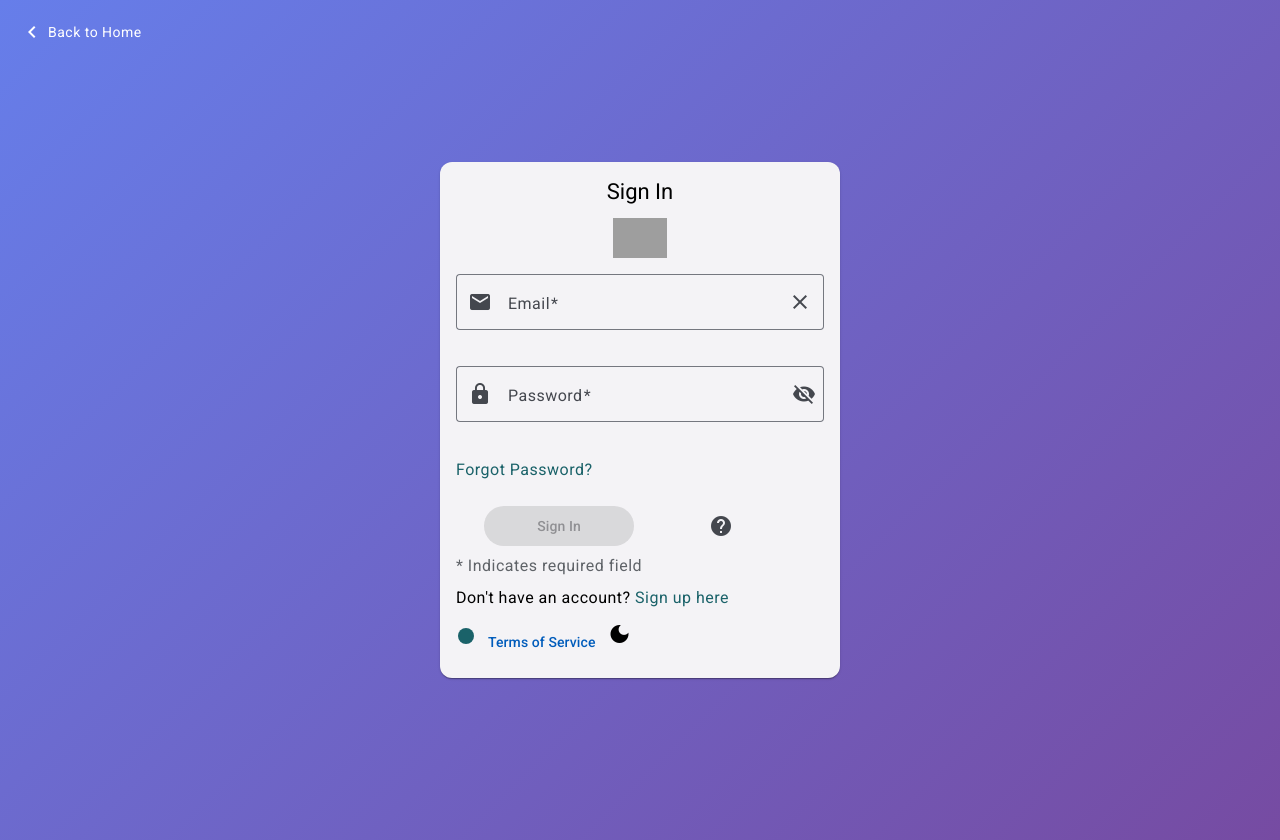
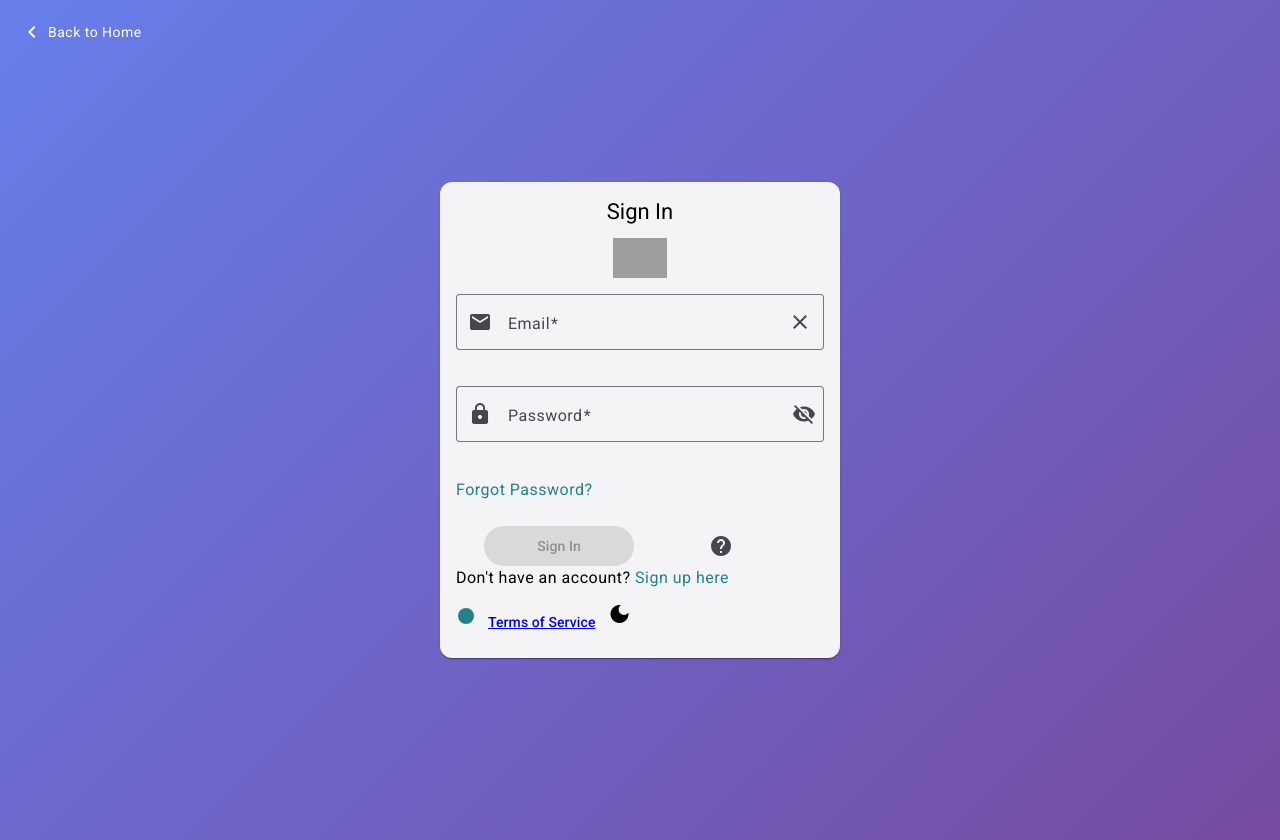
Before and after one commit to amitraut18/CheckAccessibility, an Angular app: page / in a window 1280 px wide. Built offline with nearby package versions, Linux system fonts and the light colour scheme; grey boxes are pictures that could not be loaded.

Commit message:
added login screen which will have WCAG issue

```diff
--- a/src/app/login/login.component.html
+++ b/src/app/login/login.component.html
@@ -1,12 +1,14 @@
 <div class="login-container">
-  <a routerLink="/home" aria-label="Back to Home">
-    <mat-icon aria-hidden="true" role="presentation">chevron_left</mat-icon>
+  <!-- ISSUE: Back link missing aria-label and icon not hidden -->
+  <a routerLink="/home">
+    <mat-icon>chevron_left</mat-icon>
     Back to Home
   </a>
 
   <mat-card class="login-card">
     <mat-card-header>
-      <img src="assets/logo.png" height="40" alt="Company logo">
+      <!-- ISSUE: Logo image missing alt attribute -->
+      <img src="assets/logo.png" height="40">
       <mat-card-title>Sign In</mat-card-title>
     </mat-card-header>
     <mat-card-content>
@@ -19,14 +21,8 @@
                  required
                  autocomplete="email">
           <mat-icon matPrefix>email</mat-icon>
-          <mat-icon matSuffix
-                    (click)="clearEmail()"
-                    (keydown.enter)="clearEmail()"
-                    (keydown.space)="clearEmail(); $event.preventDefault()"
-                    tabindex="0"
-                    role="button"
-                    aria-hidden="false"
-                    [attr.aria-label]="'Clear email'">clear</mat-icon>
+          <!-- ISSUE: Interactive icon without keyboard handlers, tabindex, role, or aria-label -->
+          <mat-icon matSuffix (click)="clearEmail()">clear</mat-icon>
           <mat-error *ngIf="loginForm.get('email')?.hasError('required')">
             Email is required
           </mat-error>
@@ -43,13 +39,15 @@
                  required
                  autocomplete="current-password">
           <mat-icon matPrefix>lock</mat-icon>
+          <!-- ISSUE: Using plain aria-label instead of Angular binding [attr.aria-label] -->
           <button mat-icon-button
                   matSuffix
                   type="button"
                   (click)="hidePassword = !hidePassword"
-                  [attr.aria-label]="'Toggle password visibility'"
+                  aria-label="Toggle password visibility"
                   [attr.aria-pressed]="!hidePassword">
-            <mat-icon aria-hidden="true">{{hidePassword ? 'visibility_off' : 'visibility'}}</mat-icon>
+            <!-- ISSUE: Icon inside button not hidden from screen readers -->
+            <mat-icon>{{hidePassword ? 'visibility_off' : 'visibility'}}</mat-icon>
           </button>
           <mat-error *ngIf="loginForm.get('password')?.hasError('required')">
             Password is required
@@ -59,12 +57,8 @@
           </mat-error>
         </mat-form-field>
 
-        <span (click)="forgotPassword()"
-              (keydown.enter)="forgotPassword()"
-              (keydown.space)="forgotPassword(); $event.preventDefault()"
-              tabindex="0"
-              role="button"
-              style="color: #1a6269; cursor: pointer;">
+        <!-- ISSUE: Interactive span with click handler missing keyboard support and role -->
+        <span (click)="forgotPassword()" style="color: #228189; cursor: pointer;">
           Forgot Password?
         </span>
 
@@ -76,59 +70,47 @@
             Sign In
           </button>
 
-          <button mat-icon-button
-                  type="button"
-                  (click)="showHelp()"
-                  [attr.aria-label]="'Show help information'">
-            <mat-icon aria-hidden="true">help</mat-icon>
+          <!-- ISSUE: Icon-only button without aria-label -->
+          <button mat-icon-button type="button" (click)="showHelp()">
+            <mat-icon>help</mat-icon>
           </button>
         </div>
       </form>
 
-      <p class="mat-caption" style="color: #5f6368; margin: 0.5rem 0; text-align: left;">
-        <span aria-hidden="true">*</span> Indicates required field
-      </p>
+      <!-- ISSUE: Required field explanation missing -->
 
+      <!-- ISSUE: Link with click handler missing keyboard support -->
       <p>
         Don't have an account?
-        <a (click)="goToSignup()"
-           (keydown.enter)="goToSignup()"
-           (keydown.space)="goToSignup(); $event.preventDefault()"
-           tabindex="0"
-           role="button"
-           aria-label="Sign up for new account"
-           style="cursor: pointer; color: #1a6269;">
+        <a (click)="goToSignup()" style="cursor: pointer; color: #228189;">
           Sign up here
         </a>
       </p>
 
-      <svg width="20" height="20" viewBox="0 0 20 20" role="img" aria-label="Decorative circle">
-        <title>Decorative circle</title>
-        <circle cx="10" cy="10" r="8" fill="#1a6269"/>
+      <!-- ISSUE: SVG without role or accessible name -->
+      <svg width="20" height="20" viewBox="0 0 20 20">
+        <circle cx="10" cy="10" r="8" fill="#228189"/>
       </svg>
 
-      <a href="/terms" mat-button>Terms of Service</a>
+      <!-- ISSUE: Invalid HTML nesting - anchor inside button -->
+      <button mat-button>
+        <a href="/terms">Terms of Service</a>
+      </button>
 
+      <!-- ISSUE: Interactive mat-icon with tabindex but aria-hidden="true" (focusable with aria-hidden) -->
       <mat-icon tabindex="0"
-                aria-hidden="false"
-                role="button"
-                [attr.aria-label]="'Toggle dark mode'"
+                aria-hidden="true"
                 (click)="toggleDarkMode()"
-                (keydown.enter)="toggleDarkMode()"
-                (keydown.space)="toggleDarkMode(); $event.preventDefault()">
+                (keydown.enter)="toggleDarkMode()">
         dark_mode
       </mat-icon>
 
     </mat-card-content>
   </mat-card>
 
-  <div *ngIf="isLoading"
-       class="spinner-container"
-       role="status"
-       aria-live="polite"
-       aria-busy="true">
-    <mat-spinner aria-label="Loading"></mat-spinner>
-    <span class="visually-hidden">Loading, please wait...</span>
+  <!-- ISSUE: Loading spinner missing proper accessibility attributes -->
+  <div *ngIf="isLoading" class="spinner-container">
+    <mat-spinner></mat-spinner>
   </div>
 
   <div role="status"
```
